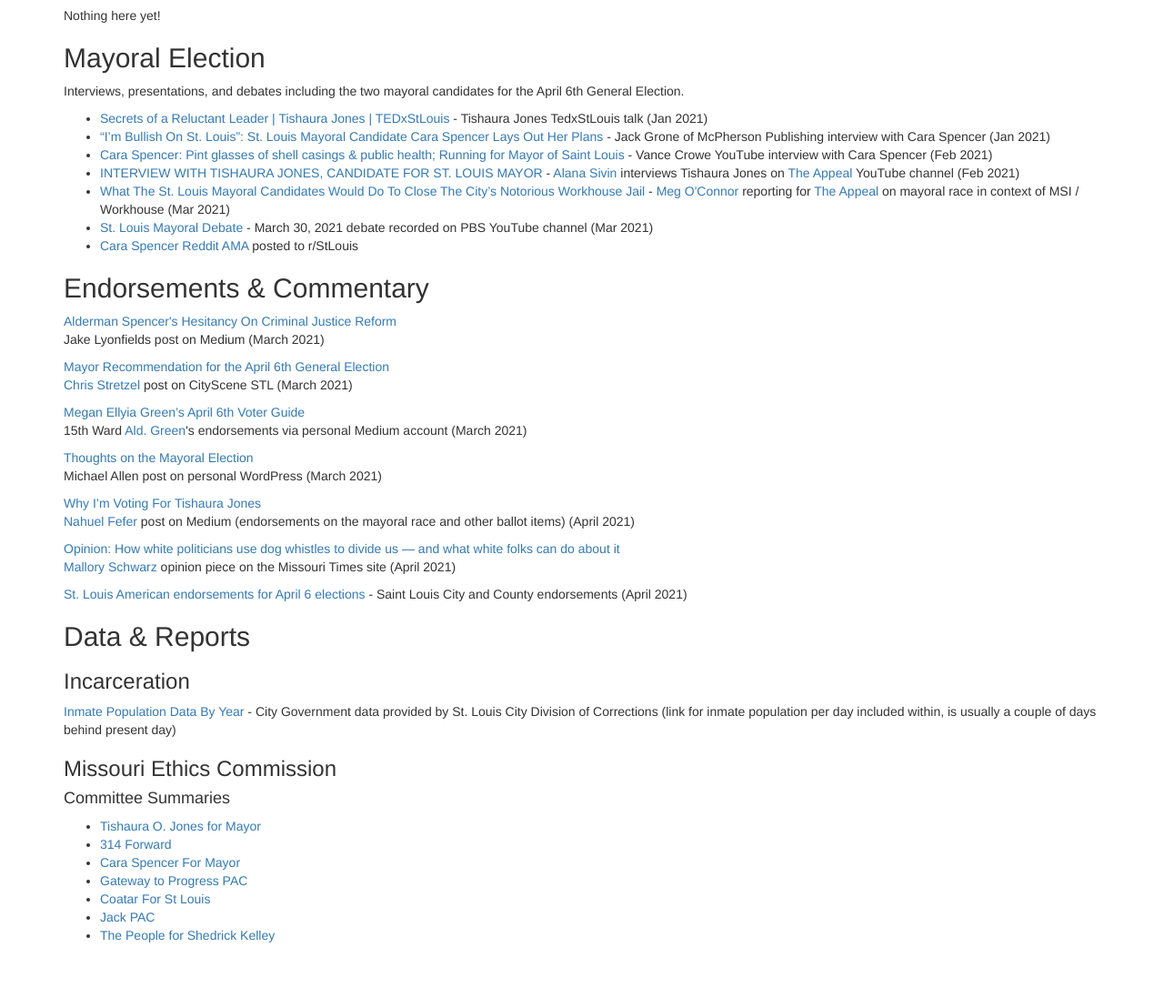
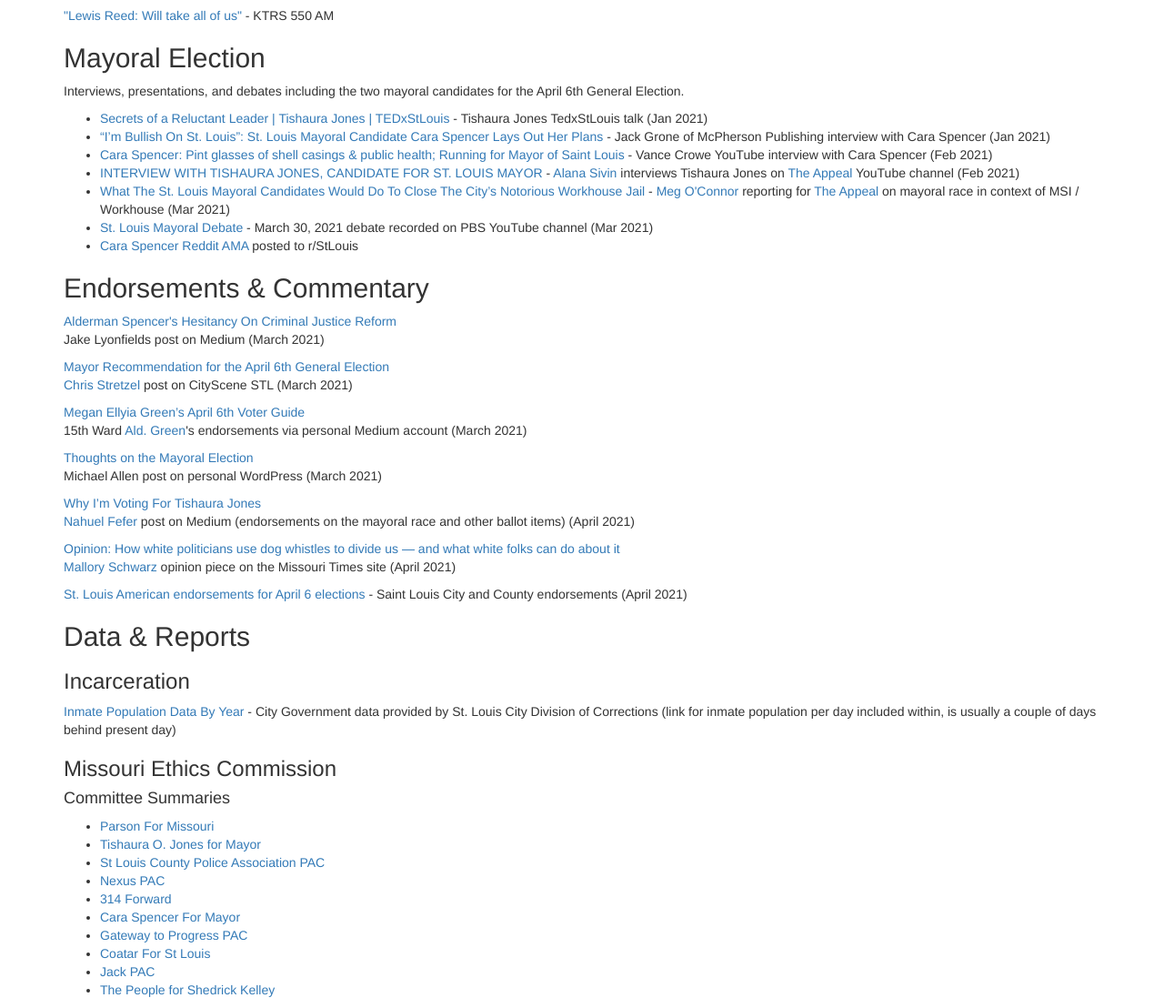
Before and after one commit to bkgunderson/stliterate, a plain HTML site: page index.html in a window 1280 px wide. Shown: the part 688-1796 px from the top of the page at 91% size. Before the commit the page ends 1736 px from the top, so only its background shows below. Drawn offline with nearby package versions, Linux system fonts and the light colour scheme.

Commit message:
some additional links added

```diff
--- a/index.html
+++ b/index.html
@@ -75,7 +75,7 @@
       </ul>
     </p>
     <h2>Alder Elections</h2>
-    <p>Nothing here yet!</p>
+    <p><a href="https://soundcloud.com/550ktrs/lewis-reed-will-take-all-of-us">"Lewis Reed: Will take all of us"</a> - KTRS 550 AM</p>
     <h2>Mayoral Election</h2>
     <p>
       Interviews, presentations, and debates including the two mayoral candidates for the April 6th General Election.
@@ -144,7 +144,10 @@
     <h4>Committee Summaries</h4>
     <p>
       <ul>
+        <li><a href="https://mec.mo.gov/MEC/Campaign_Finance/CommInfo.aspx?MECID=C091129">Parson For Missouri</a></li>
         <li><a href="https://mec.mo.gov/MEC/Campaign_Finance/CommInfo.aspx?MECID=C201499">Tishaura O. Jones for Mayor</a></li>
+        <li><a href="https://mec.mo.gov/MEC/Campaign_Finance/CommInfo.aspx?MECID=C161198">St Louis County Police Association PAC</a></li>
+        <li><a href="https://mec.mo.gov/MEC/Campaign_Finance/CommInfo.aspx?MECID=C180599">Nexus PAC</a></li>
         <li><a href="https://mec.mo.gov/MEC/Campaign_Finance/CommInfo.aspx?MECID=C201113">314 Forward</a></li>
         <li><a href="https://mec.mo.gov/MEC/Campaign_Finance/CommInfo.aspx?MECID=C201099">Cara Spencer For Mayor</a></li>
         <li><a href="https://mec.mo.gov/MEC/Campaign_Finance/CommInfo.aspx?MECID=C211552">Gateway to Progress PAC</a></li>
```
